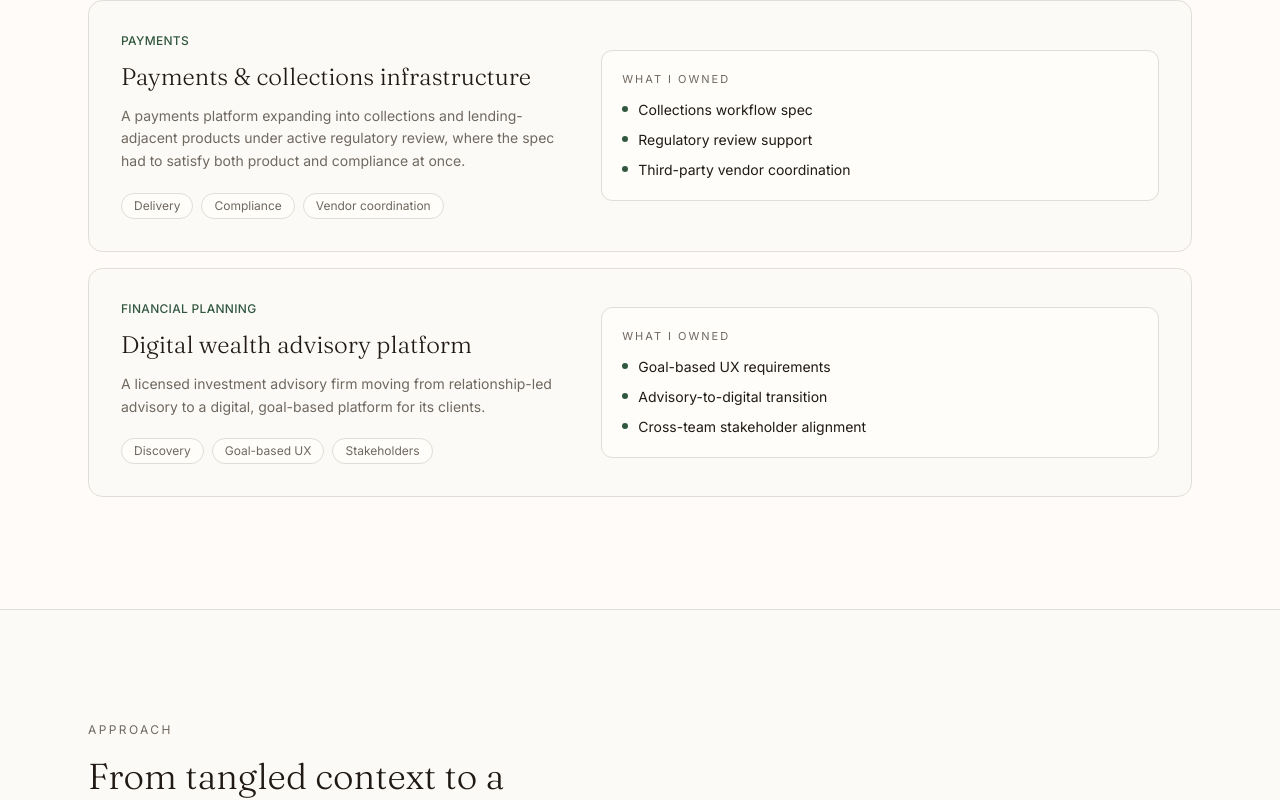
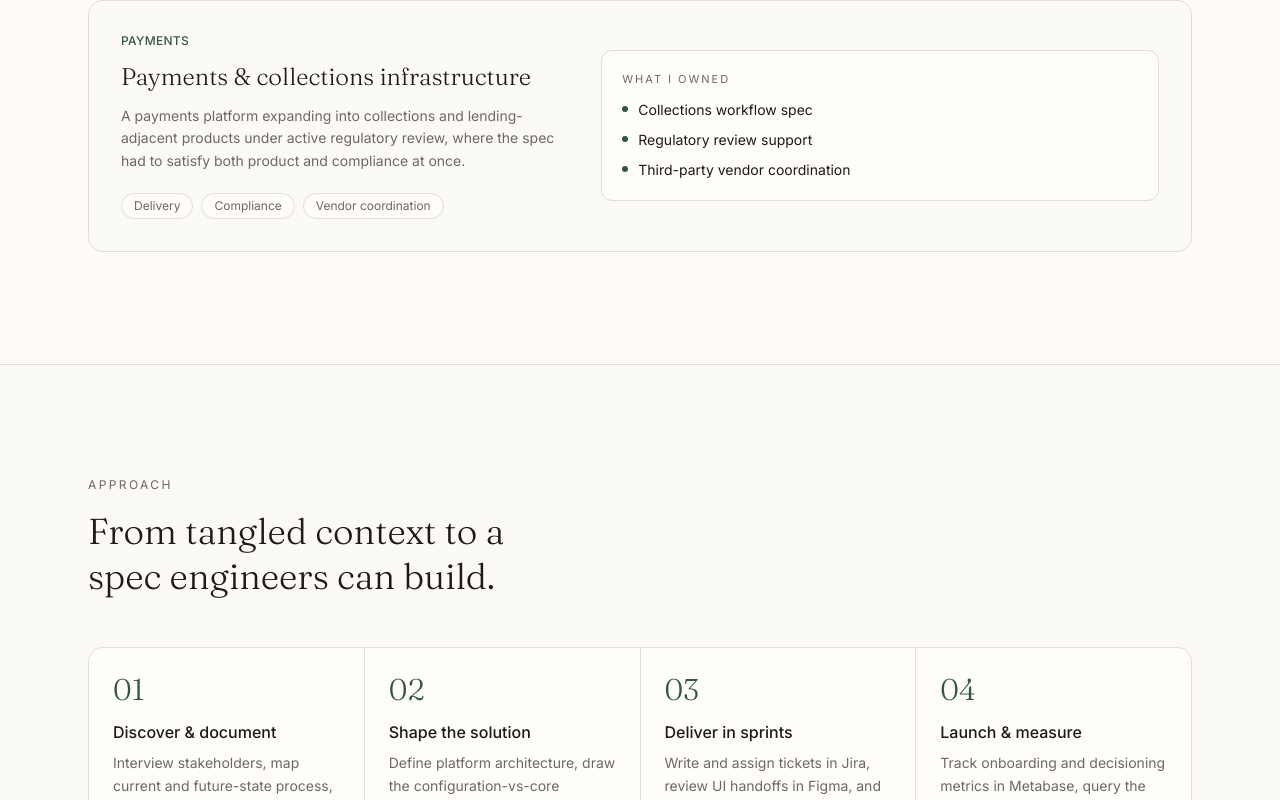
Before and after one commit to zahaasim/my-portfolio, a Next.js app: page / in a window 1280 px wide. Shown: the part 2391-3191 px from the top of the page. Built offline with nearby package versions, Linux system fonts and the light colour scheme.

Commit message:
Update case-studies.tsx

```diff
--- a/components/case-studies.tsx
+++ b/components/case-studies.tsx
@@ -37,18 +37,6 @@ const projects = [
       "Collections workflow spec",
       "Regulatory review support",
       "Third-party vendor coordination",
-    ],
-  },
-  {
-    domain: "Financial Planning",
-    title: "Digital wealth advisory platform",
-    summary:
-      "A licensed investment advisory firm moving from relationship-led advisory to a digital, goal-based platform for its clients.",
-    tags: ["Discovery", "Goal-based UX", "Stakeholders"],
-    highlights: [
-      "Goal-based UX requirements",
-      "Advisory-to-digital transition",
-      "Cross-team stakeholder alignment",
     ],
   },
 ]
```
